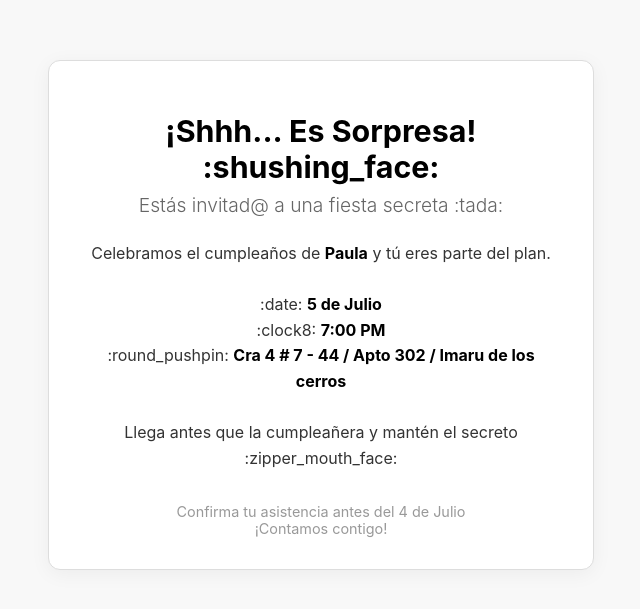
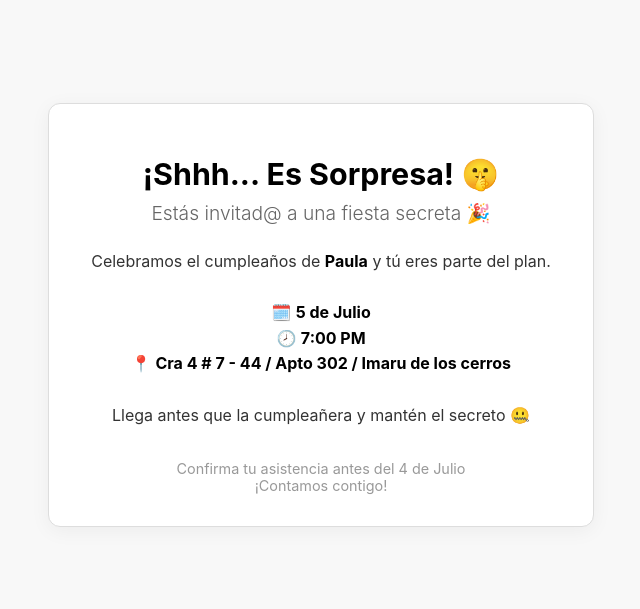
Before and after one commit to stivencardona/birthday-pau, a plain HTML site: page index.html in a window 1280 px wide. Shown: the part 109-718 px from the top of the page, without its empty margins (319-959 px from the left). Drawn offline with Linux system fonts and the light colour scheme.

Commit message:
Update index.html

```diff
--- a/index.html
+++ b/index.html
@@ -84,14 +84,14 @@
 </head>
 <body>
   <div class="card">
-    <h1 id="saludo">¡Shhh... Es Sorpresa! :shushing_face:</h1>
-    <h2>Estás invitad@ a una fiesta secreta :tada:</h2>
+    <h1 id="saludo">¡Shhh... Es Sorpresa! 🤫</h1>
+    <h2>Estás invitad@ a una fiesta secreta 🎉</h2>
     <p class="info">
       Celebramos el cumpleaños de <span class="highlight">Paula</span> y tú eres parte del plan. <br><br>
-      :date: <span class="highlight">5 de Julio</span> <br>
-      :clock8: <span class="highlight">7:00 PM</span> <br>
-      :round_pushpin: <span class="highlight">Cra 4 # 7 - 44 / Apto 302 / Imaru de los cerros</span> <br><br>
-      Llega antes que la cumpleañera y mantén el secreto :zipper_mouth_face:
+      🗓️ <span class="highlight">5 de Julio</span> <br>
+      🕗 <span class="highlight">7:00 PM</span> <br>
+      📍 <span class="highlight">Cra 4 # 7 - 44 / Apto 302 / Imaru de los cerros</span> <br><br>
+      Llega antes que la cumpleañera y mantén el secreto 🤐
     </p>
     <div class="footer">
       Confirma tu asistencia antes del 4 de Julio<br>
```
